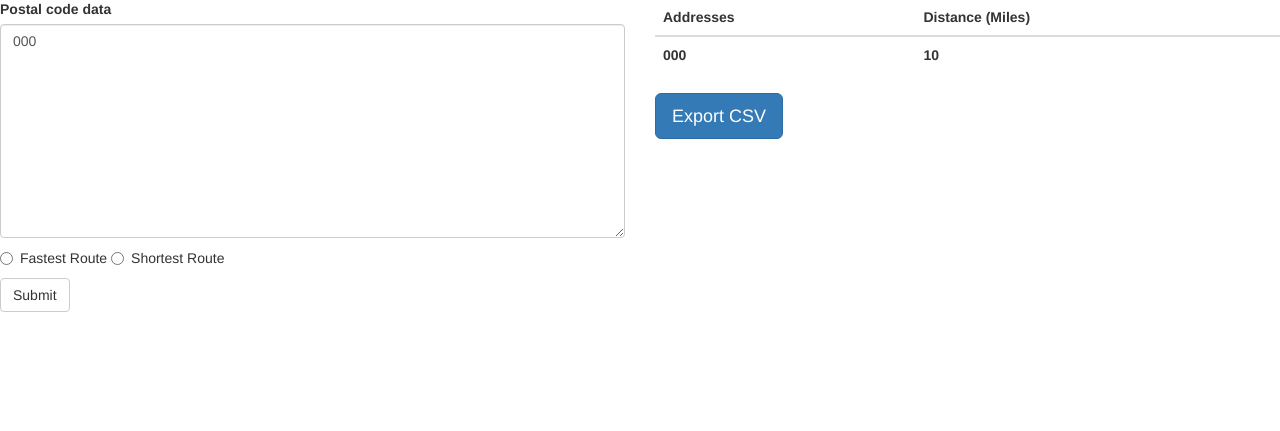
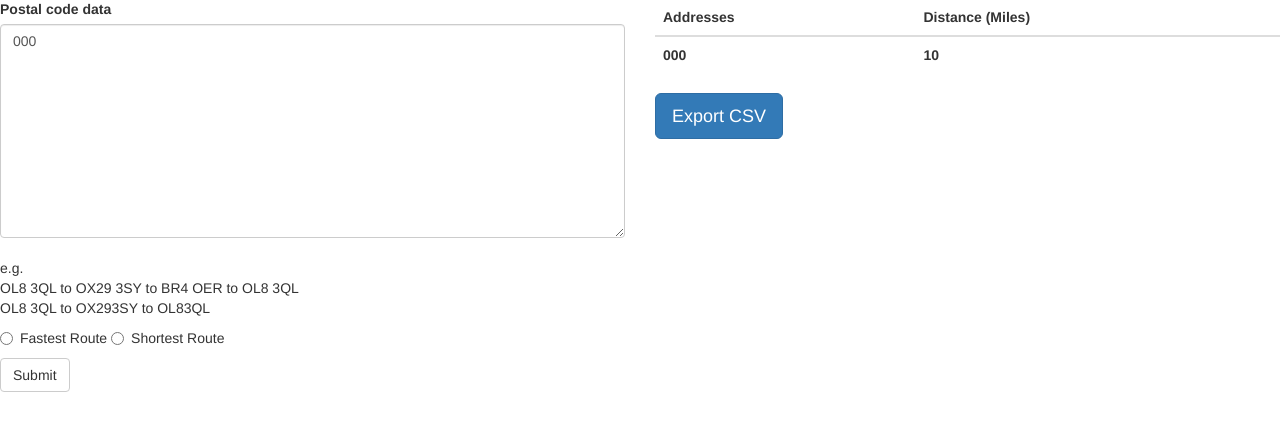
Before and after one commit to AceCentre/MileageCalculator, a Flask app: template templates/index.html in a window 1280 px wide. Shown: the part 167-598 px from the top of the page. Run offline with Flask 2, Linux system fonts and the light colour scheme; the template is opened without the code that fills it: most values are stand-ins (such as "Sample title", 1, 10 or a date in 2020); lists and menus that the app fills with data are empty; some libraries are stand-ins or nearby versions.

Commit message:
added example postcodes to use

```diff
--- a/templates/index.html
+++ b/templates/index.html
@@ -31,7 +31,10 @@ header {
       <div class="col-sm-6">
           <form action="/save" method="post" class="form" role="form">
           <div class="form-group "><label class="control-label" for="postal_code_data">Postal code data</label>
-          <textarea class="form-control" rows=10 id="postal_code_data" name="postal_code_data">{{postal_code_data}}</textarea>
+          <textarea class="form-control" rows=10 id="postal_code_data" name="postal_code_data">{{postal_code_data}}</textarea> <br />
+          e.g. <br />
+          OL8 3QL to OX29 3SY to BR4 OER to OL8 3QL <br />
+          OL8 3QL to OX293SY to OL83QL <br />
           <div class="radio">
             <label><input type="radio" name="route choice" value="fastest"{%if route == 'fastest'%}
               checked {% endif %}>Fastest Route</label>
```
